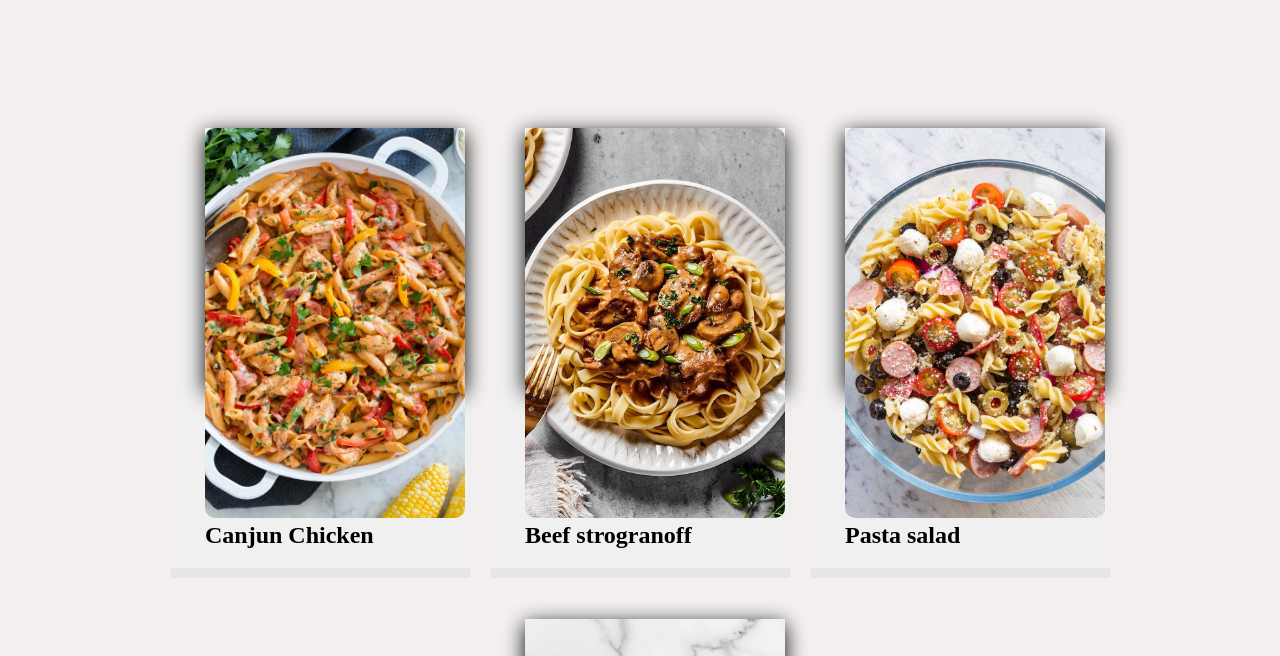
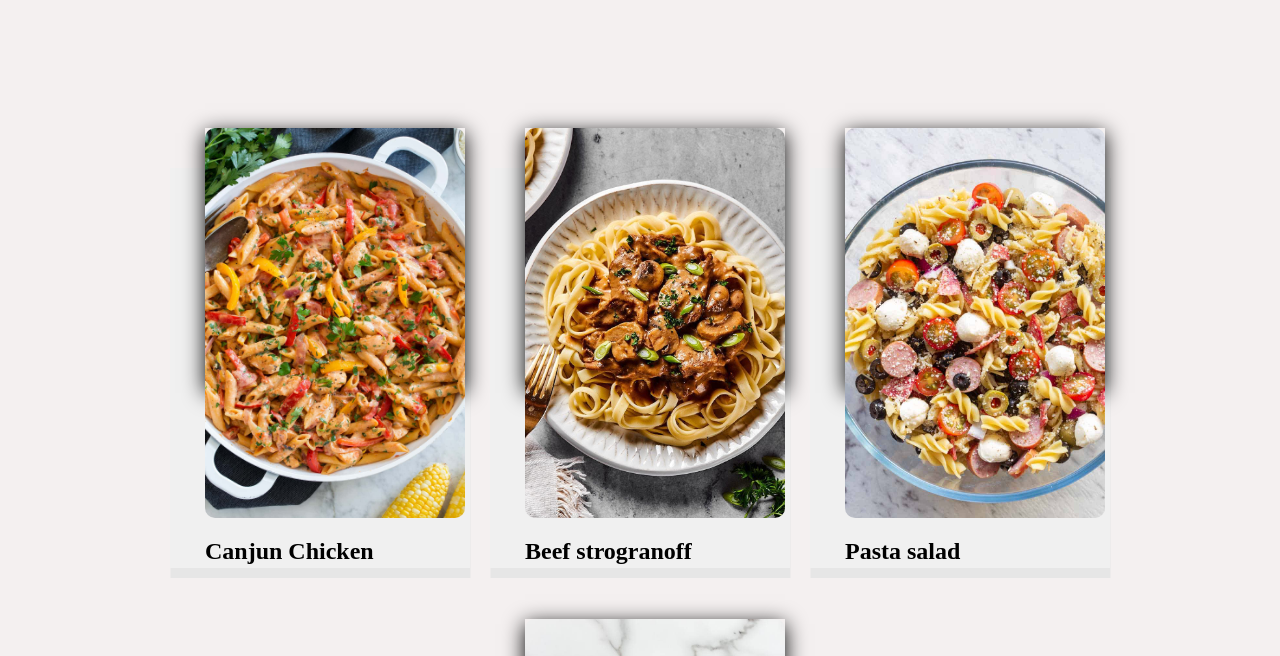
Before and after one commit to ulrikaha/Recipe-Website, a plain HTML site: page index.html in a window 1280 px wide. Shown: the part 95-751 px from the top of the page. Drawn offline with Linux system fonts and the light colour scheme; a script that the page names is missing.

Commit message:
css h2 changes

```diff
--- a/style.css
+++ b/style.css
@@ -66,6 +66,12 @@
 .container .card .imgBx img{
   max-width: 100%;
   border-radius: 10px;
+}
+
+.container .card h2 {
+  position: relative;
+  z-index: 2;
+  margin-top: 16px;
 }
 
 .imgBx:hover img{
```
Also changed, not shown: index.html (+1 -0 lines).
